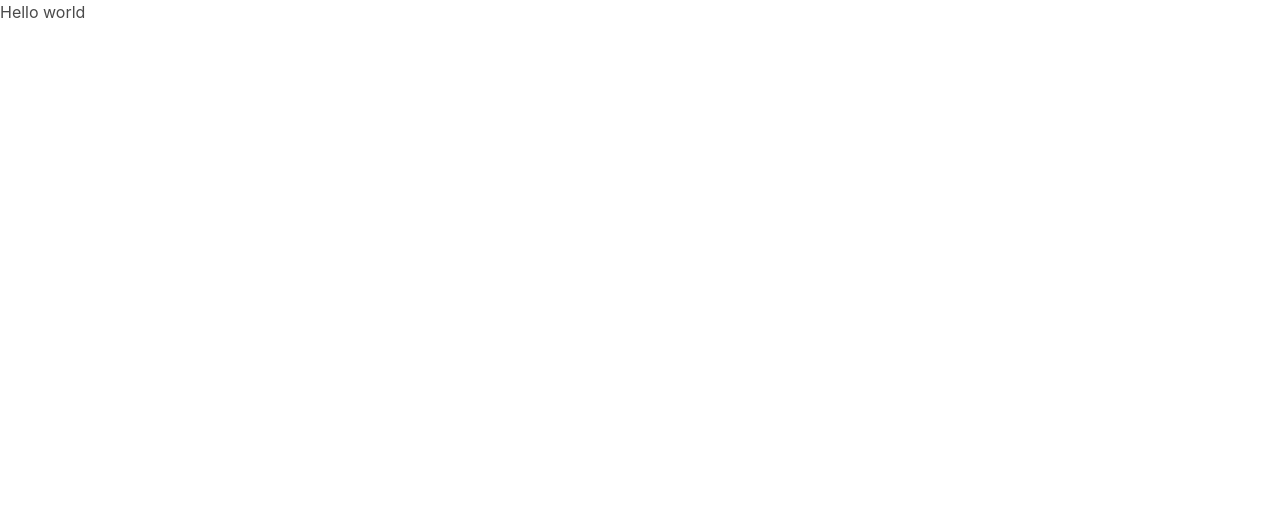
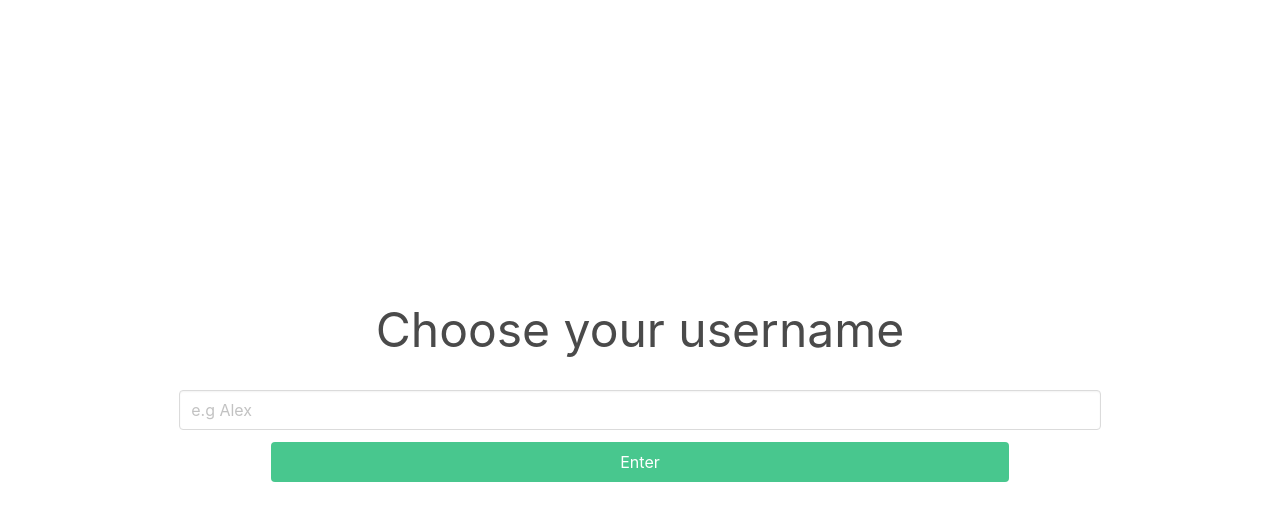
Before and after one commit to meretamal/webrtc-video-chat, a Svelte app in the folder client/: page / in a window 1280 px wide. Shown: the top 520 px of the page. Built offline with nearby package versions, Linux system fonts and the light colour scheme.

Commit message:
feat: add a home page

```diff
--- a/client/src/App.svelte
+++ b/client/src/App.svelte
@@ -1,3 +1,7 @@
+<script lang="ts">
+  import Home from "./pages/Home.svelte";
+</script>
+
 <main>
-  <h1>Hello world</h1>
+  <Home />
 </main>
--- /dev/null
+++ b/client/src/pages/Home.svelte
@@ -0,0 +1,26 @@
+<div
+  class="container h-full is-flex is-flex-direction-column is-justify-content-center is-align-items-center"
+>
+  <h1 class="has-text-centered is-size-1">Choose your username</h1>
+  <form class="w-80 my-5">
+    <div class="field">
+      <input type="text" class="input" placeholder="e.g Alex" />
+    </div>
+    <div class="field is-flex is-justify-content-center">
+      <input
+        type="submit"
+        class="button is-success w-80 is-center"
+        value="Enter"
+      />
+    </div>
+  </form>
+</div>
+
+<style>
+  .h-full {
+    min-height: 100vh;
+  }
+  .w-80 {
+    width: 80%;
+  }
+</style>
```
